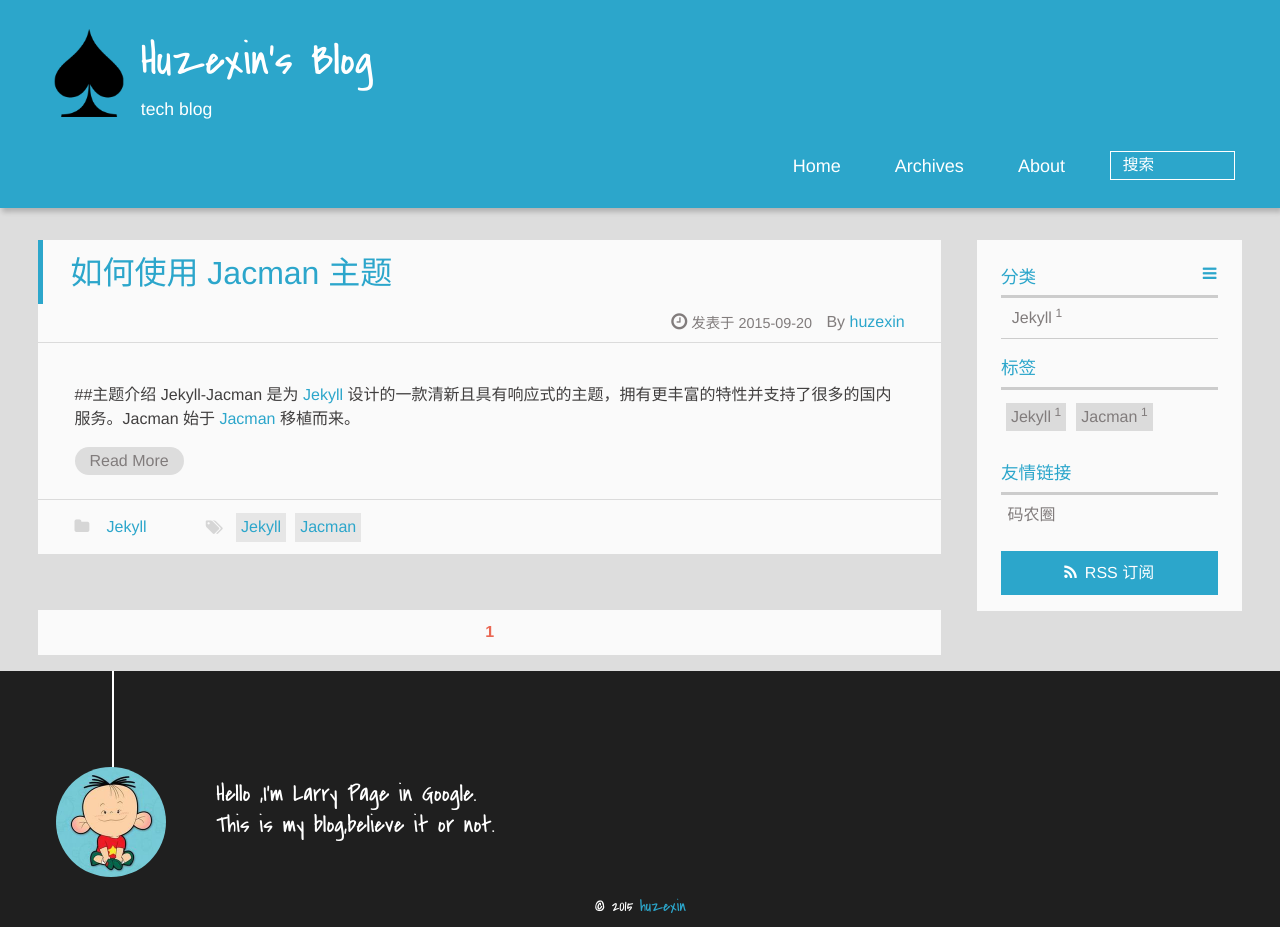
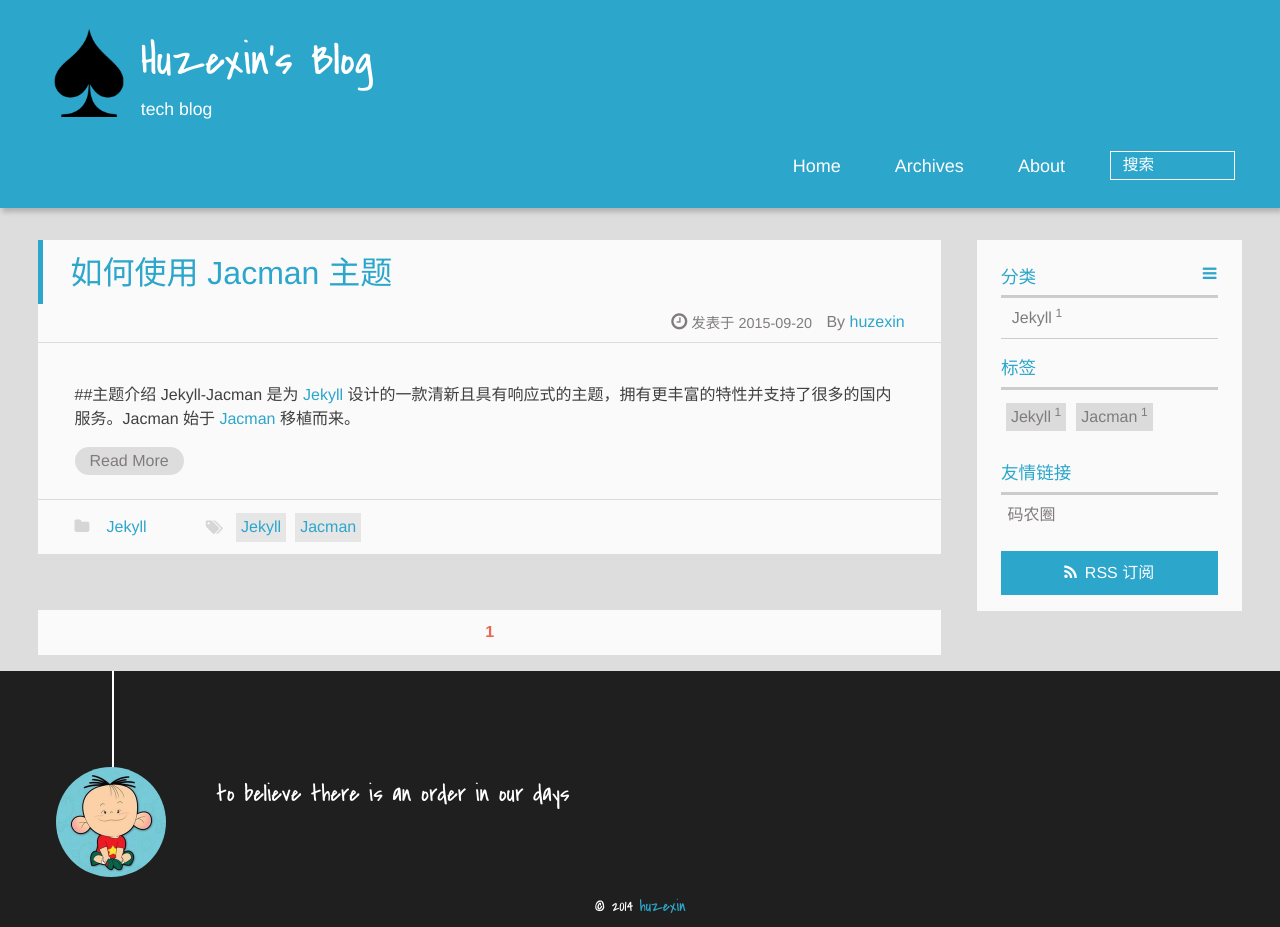
Before and after one commit to huzexin/huzexin.github.io, a Jekyll site: the page built from index.html, in a window 1280 px wide. Built offline with Jekyll 4.4.1, drawn with Linux system fonts in a browser that asks for light colours; Markdown is read by kramdown in place of the engine named in the settings; the list of posts is cut into pages by our own code.

Commit message:
no message

```diff
--- a/_config.yml
+++ b/_config.yml
@@ -80,8 +80,8 @@ mathjax: false      #enable mathjax if true
 #### Author information
 author:
   name: huzexin     ## e.g. wuchong Author name
-  intro_line1:  "Hello ,I'm Larry Page in Google."    ## your introduction on the bottom of the page
-  intro_line2:  "This is my blog,believe it or not."  ## the 2nd line
+  intro_line1:  "to believe there is an order in our days"    ## your introduction on the bottom of the page
+  intro_line2:  ""  ## the 2nd line
   weibo:      ## e.g. wuchong1014 or 2176287895 for http://weibo.com/2176287895
   weibo_verifier:  ## e.g. b3593ceb Your weibo-show widget verifier ,if you use weibo-show it is needed.
   tsina:      ## e.g. 2176287895  Your weibo ID,It will be used in share button.
--- a/_includes/_partial/footer.html
+++ b/_includes/_partial/footer.html
@@ -60,7 +60,7 @@
 				-->
 
 		<p class="copyright">
-		<!--Powered by <a href="http://jekyllrb.com" target="_blank" title="jekyll">jekyll</a> and Theme by <a href="https://github.com/wuchong/jacman" target="_blank" title="Jacman">Jacman</a> -->© 2015
+		<!--Powered by <a href="http://jekyllrb.com" target="_blank" title="jekyll">jekyll</a> and Theme by <a href="https://github.com/wuchong/jacman" target="_blank" title="Jacman">Jacman</a> -->© 2014
 		{% if site.author.name %}
 		<a href="{{ site.root }}about" target="_blank" title="{{ site.author.name }}">{{ site.author.name }}</a>
 		{% else %}
```
